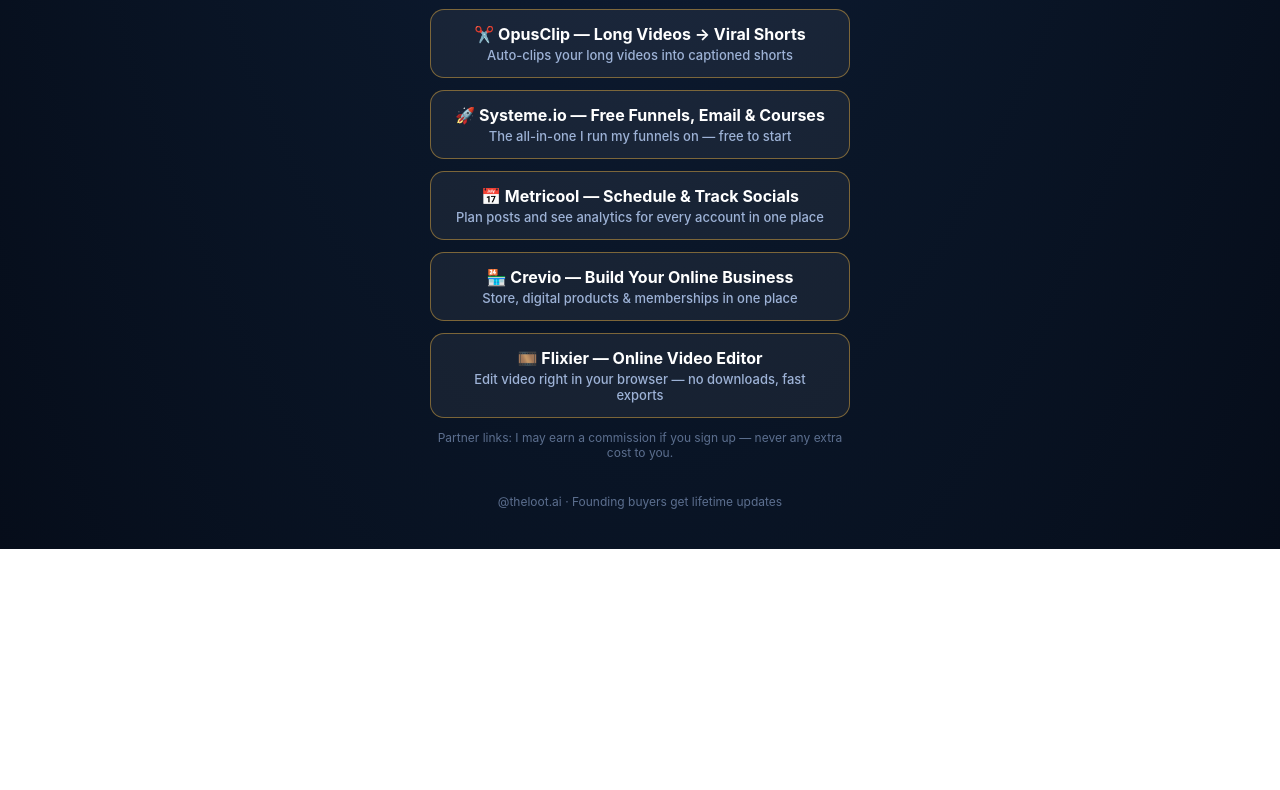
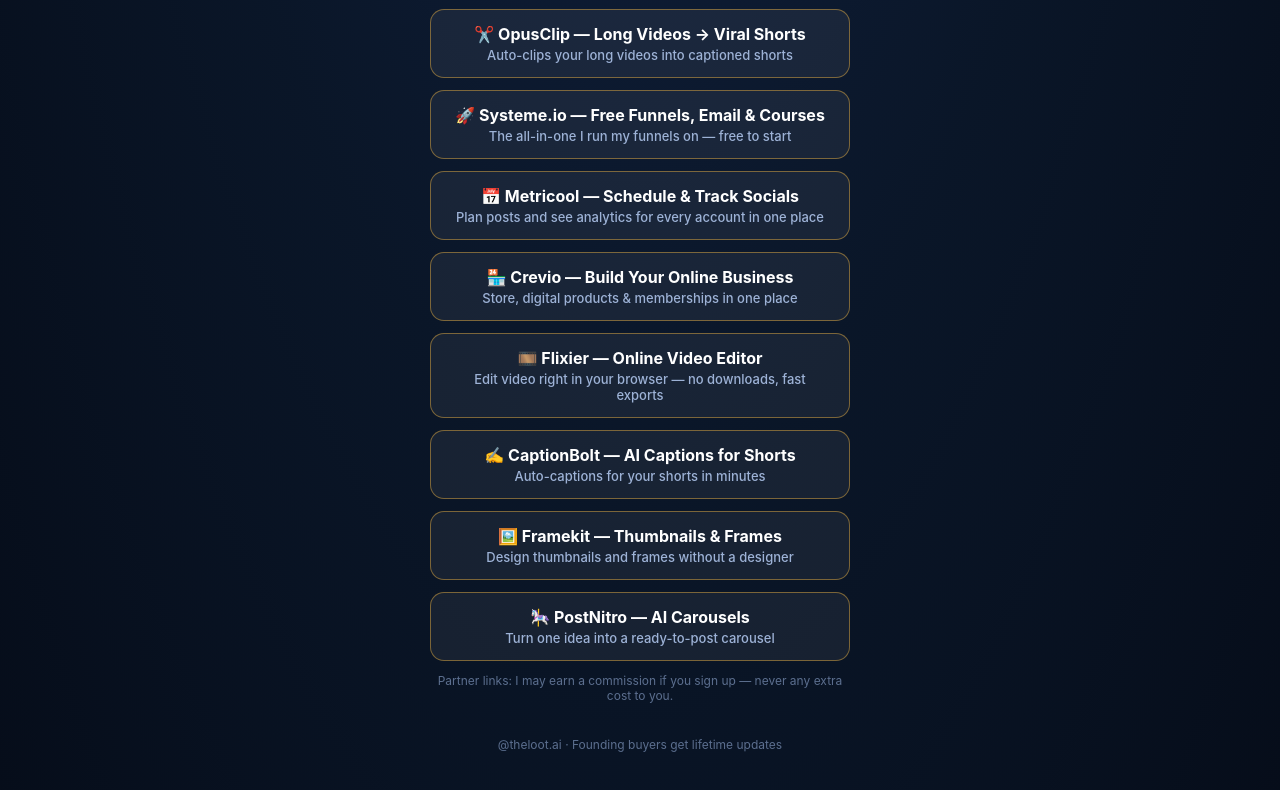
Before and after one commit to singlestomillions/theloot-links, a plain HTML site: page index.html in a window 1280 px wide. Shown: the part 1289-2079 px from the top of the page. Before the commit the page ends 1838 px from the top, so only its background shows below. Drawn offline with Linux system fonts and the light colour scheme.

Commit message:
Add CaptionBolt, Framekit, PostNitro affiliate buttons to Tools section

```diff
--- a/index.html
+++ b/index.html
@@ -134,6 +134,21 @@
       <small>Edit video right in your browser — no downloads, fast exports</small>
     </a>
 
+    <a class="btn2" href="https://captionbolt.com/?atp=singlestomillions">
+      ✍️ CaptionBolt — AI Captions for Shorts
+      <small>Auto-captions for your shorts in minutes</small>
+    </a>
+
+    <a class="btn2" href="https://framekit.ai/?atp=singlestomillions">
+      🖼️ Framekit — Thumbnails &amp; Frames
+      <small>Design thumbnails and frames without a designer</small>
+    </a>
+
+    <a class="btn2" href="https://postnitro.ai/?atp=singlestomillions">
+      🎠 PostNitro — AI Carousels
+      <small>Turn one idea into a ready-to-post carousel</small>
+    </a>
+
     <p class="disc">Partner links: I may earn a commission if you sign up — never any extra cost to you.</p>
 
     <p class="foot">@theloot.ai · Founding buyers get lifetime updates</p>
```
